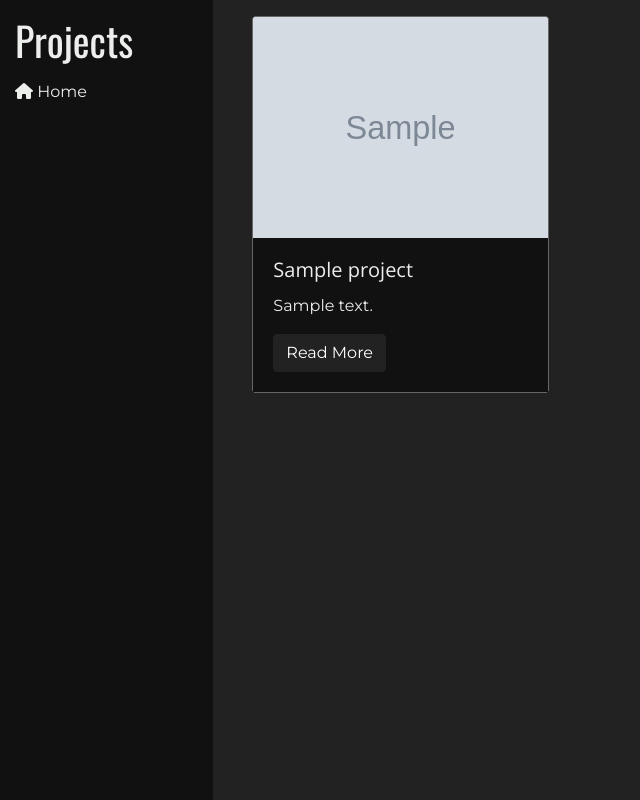
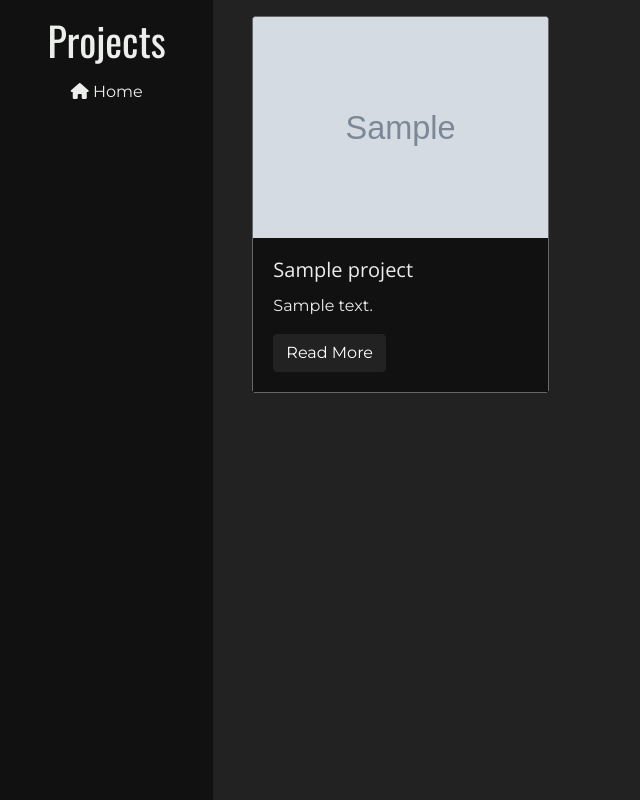
Before and after one commit to dcfreire/funnisquares.github.io, a Django app: template projects/templates/projects/all_projects.html in a window 1280 px wide. Shown: the whole page, without its empty margins (0-640 px from the left). Run offline with Django 3.2, Linux system fonts and the light colour scheme; the template is opened without the code that fills it: most values are stand-ins (such as "Sample title", 1, 10 or a date in 2020); grey boxes marked "Sample" are stand-in pictures; some libraries are stand-ins or nearby versions.

Commit message:
Center text on sidebar

```diff
--- a/projects/templates/projects/base.html
+++ b/projects/templates/projects/base.html
@@ -31,7 +31,7 @@
     <div class="container-fluid d-flex h-100">
       <div class="row flex-fill bg-primary text-light">
         <nav class="col-2 d-none d-md-block bg-light sidebar bg-dark d-flex flex-column flex-fill">
-          <div class="sidebar-sticky">
+          <div class="sidebar-sticky text-center">
             <p>
               <h1 class="d-none d-lg-block" style="font-family: Oswald;"> Projects </h1>
               <p></p>
```
